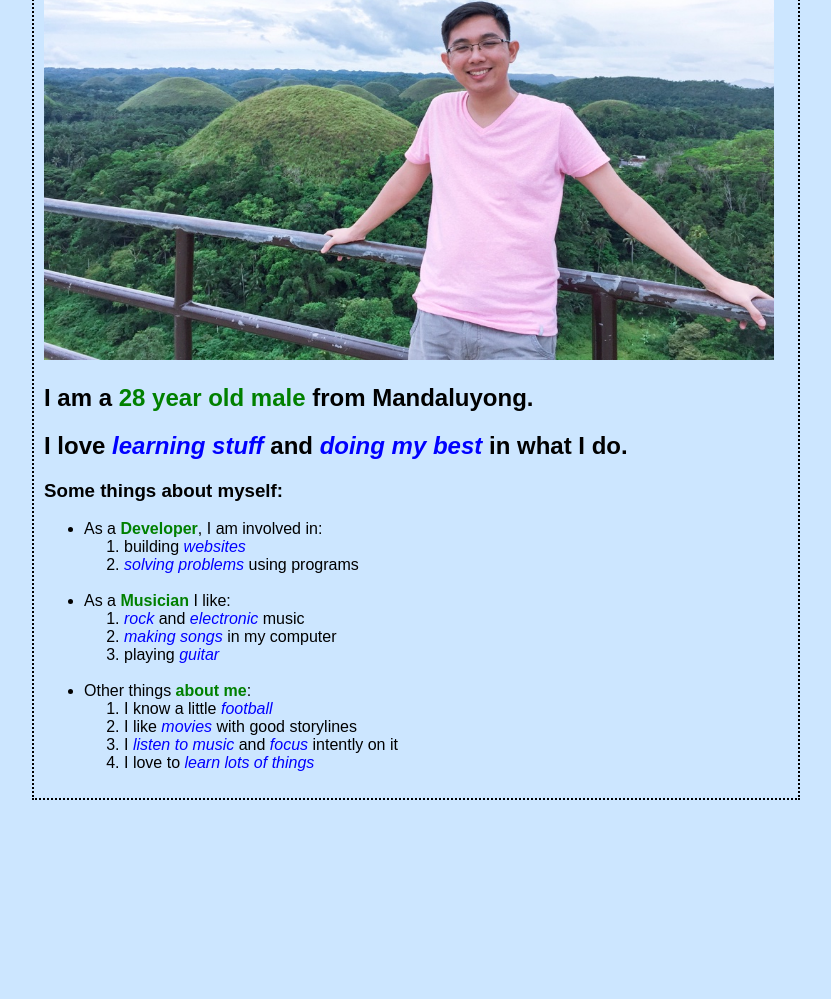
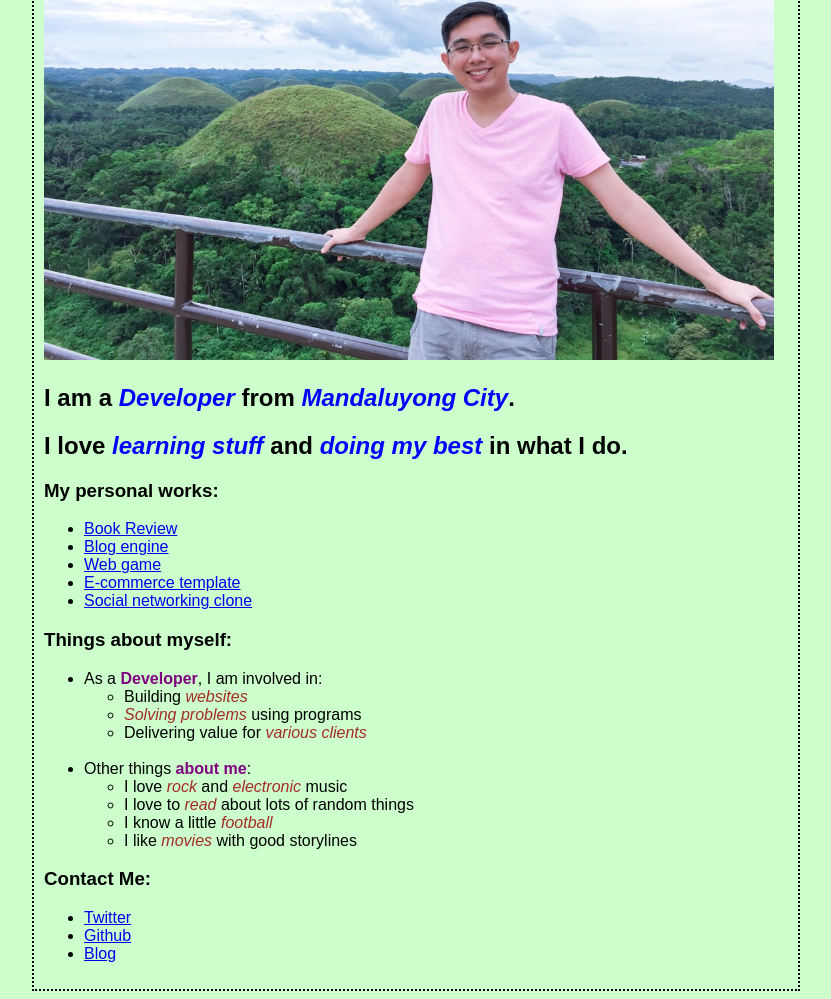
Before and after one commit to fjluartes/web, a plain HTML site: page portfolio/index.html in a window 1280 px wide. Shown: the part 260-1259 px from the top of the page, without its empty margins (224-1055 px from the left). Before the commit the page ends 1068 px from the top, so only its background shows below. Drawn offline with Linux system fonts and the light colour scheme; files whose address does not match are found by name.

Commit message:
portfolio html/css

```diff
--- a/portfolio/index.html
+++ b/portfolio/index.html
@@ -8,40 +8,51 @@
         <h1>I am Fred Luartes</h1>
 
         <div class="container">
-            <img src="file:///Users/luartesfj/Documents/web/portfolio/fred.jpg">
+            <img src="file:///Users/luartesfj/Documents/web/portfolio/fred.jpg"
+                alt="pic">
         </div>
 
         <h2>
-            I am a <strong>28 year old male</strong> from Mandaluyong.
+            I am a <em>Developer</em> from <em>Mandaluyong City</em>.
         </h2>
         <h2>
             I love <em>learning stuff</em> and <em>doing my best</em> in what I do.
         </h2>
 
-        <h3>Some things about myself:</h3>
+        <h3>My personal works:</h3>
+        <ul>
+            <li><a href="#">Book Review</a></li>
+            <li><a href="#">Blog engine</a></li>
+            <li><a href="#">Web game</a></li>
+            <li><a href="#">E-commerce template</a></li>
+            <li><a href="#">Social networking clone</a></li>
+        </ul>
+
+        <h3>Things about myself:</h3>
         <ul>
             <li>As a
                 <strong>Developer</strong>, I am involved in:
             </li>
-            <ol>
-                <li>building <em>websites</em></li>
-                <li><em>solving problems</em> using programs</li>
-            </ol><br>
-
-            <li>As a <strong>Musician</strong> I like:</li>
-            <ol>
-                <li><em>rock</em> and <em>electronic</em> music</li>
-                <li><em>making songs</em> in my computer</li>
-                <li>playing <em>guitar</em></li>
-            </ol><br>
+            <ul>
+                <li>Building <em>websites</em></li>
+                <li><em>Solving problems</em> using programs</li>
+                <li>Delivering value for <em>various clients</em></li>
+            </ul><br>
 
             <li>Other things <strong>about me</strong>:</li>
-            <ol>
+            <ul>
+                <li>I love <em>rock</em> and <em>electronic</em> music</li>
+                <li>I love to <em>read</em> about lots of random things</li>
                 <li>I know a little <em>football</em></li>
                 <li>I like <em>movies</em> with good storylines</li>
-                <li>I <em>listen to music</em> and <em>focus</em> intently on it</li>
-                <li>I love to <em>learn lots of things</em></li>
-            </ol>
+            </ul>
+        </ul>
+
+        <h3>Contact Me:</h3>
+        <ul>
+            <li><a href="https://twitter.com/fjluartes">Twitter</a></li>
+            <li><a href="https://github.com/fjluartes">Github</a></li>
+            <li><a href="https://fredluartes.wordpress.com">Blog</a></li>
         </ul>
     </body>
 </html>
--- a/portfolio/main.css
+++ b/portfolio/main.css
@@ -1,5 +1,5 @@
 body {
-    background-color: #cce6ff;
+    background-color: #ccffcc;
     margin-left: 20%;
     margin-right: 20%;
     border: 2px dotted black;
@@ -20,10 +20,14 @@ p {
     font-size: 20px;
 }
 
-strong {
-    color: green;
+h2 em {
+    color: blue;
 }
 
-em {
-    color: blue;
+li strong {
+    color: purple;
 }
+
+li em {
+    color: brown;
+}
```
